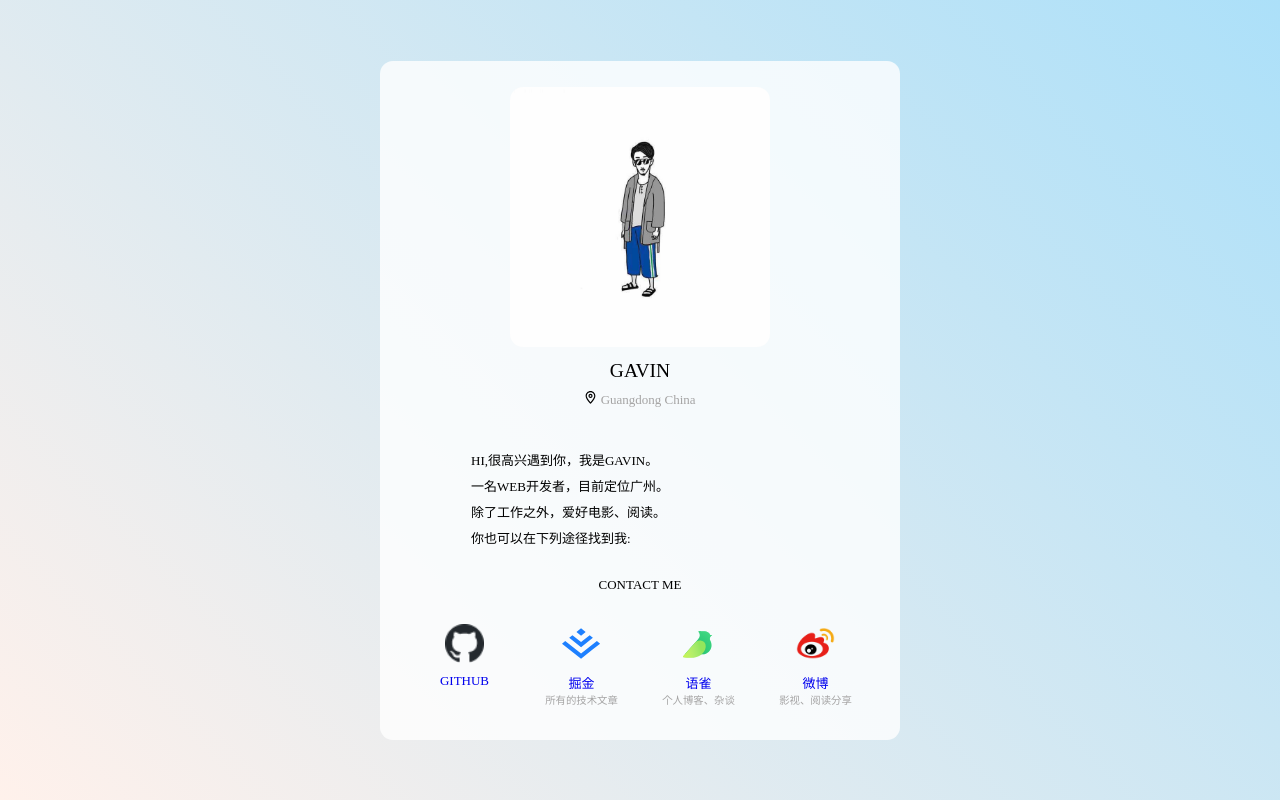
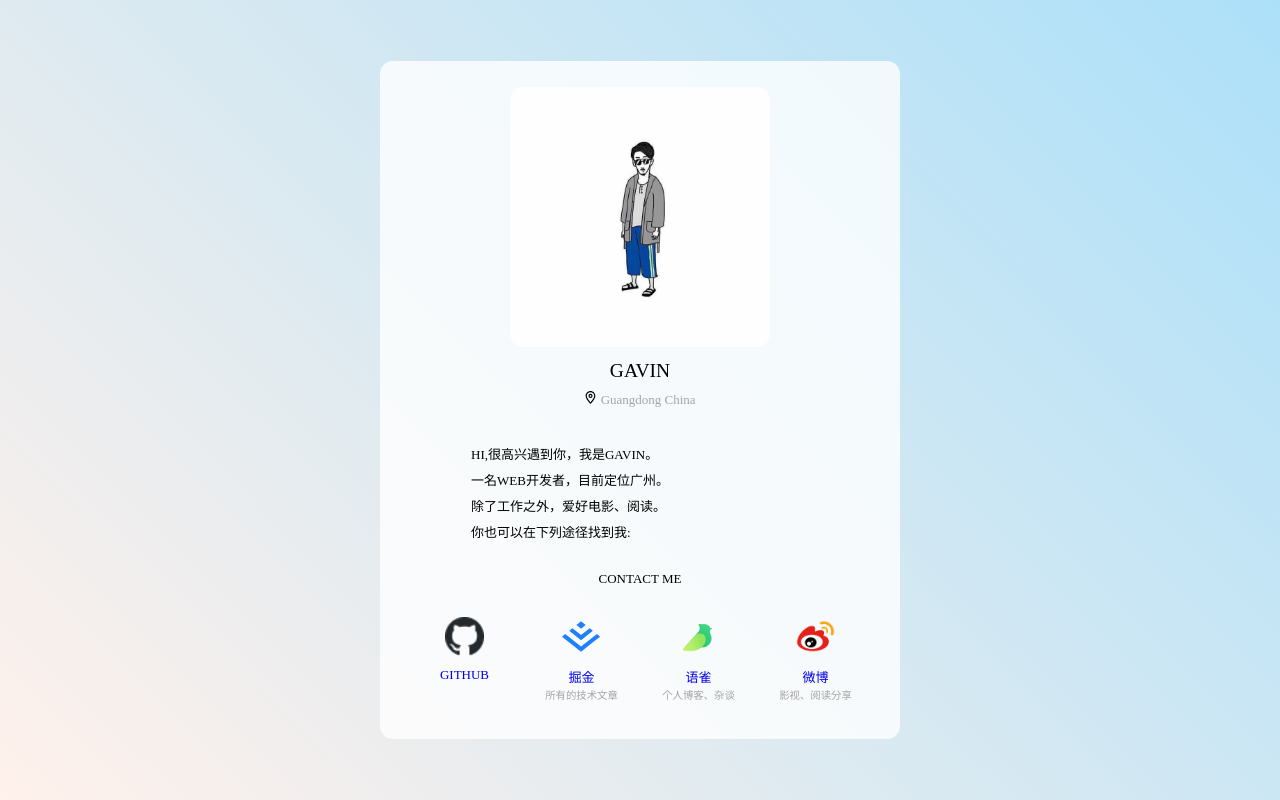
Before and after one commit to Bluesgavin/Bluesgavin.github.io, a website: page index.html in a window 1280 px wide. Drawn offline with Linux system fonts and the light colour scheme.

Commit message:
fixed：some line-height

```diff
--- a/style.less
+++ b/style.less
@@ -38,7 +38,7 @@ body {
   }
 }
 .info {
-  padding-bottom: 3rem;
+  padding-bottom: 2.5rem;
   text-align: center;
   .name {
     font-size: 1.5rem;
@@ -108,6 +108,7 @@ body {
       }
       .desp {
         color: #a5a4a4;
+        line-height: 2;
         font-size: 0.8rem;
       }
     }
```
Also changed, not shown: styles/style.css.
